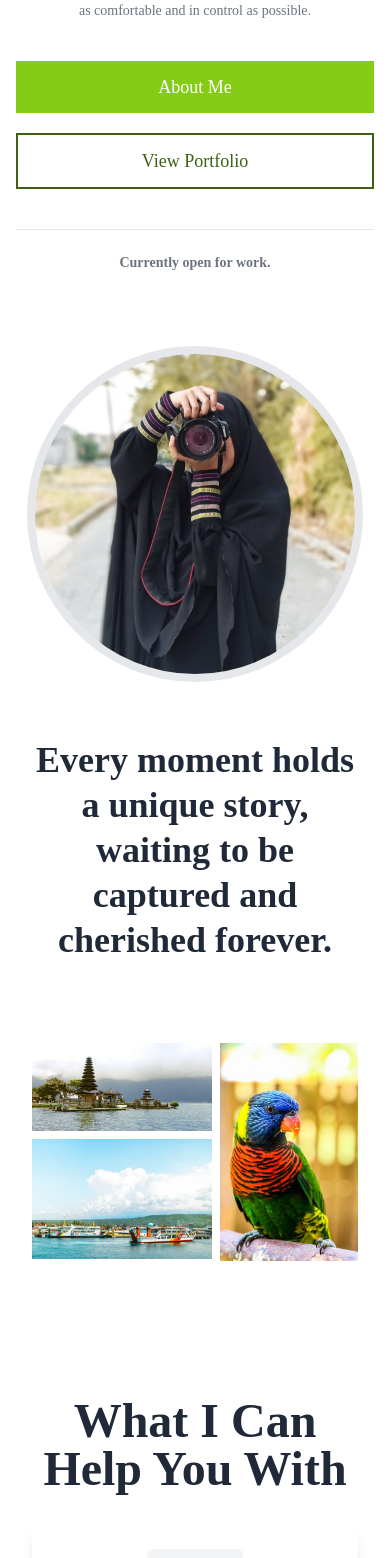
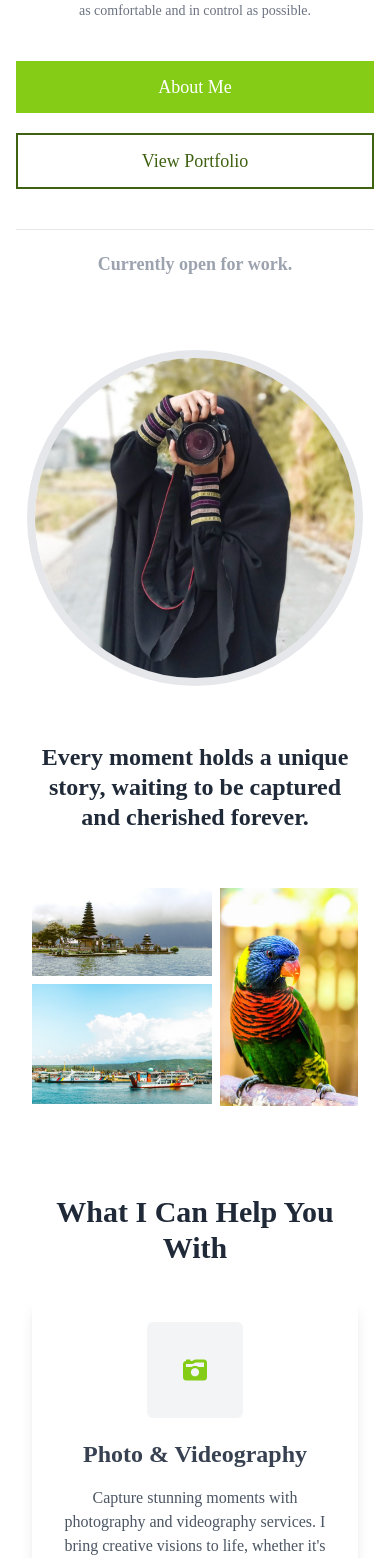
Before and after one commit to roziannn/kintanfotos-portfolio, a React (Create React App) app: page / in a window 390 px wide. Shown: the part 439-1997 px from the top of the page. Built offline with nearby package versions, Linux system fonts and the light colour scheme.

Commit message:
fix landing page layouts

```diff
--- a/src/components/Footer.jsx
+++ b/src/components/Footer.jsx
@@ -7,7 +7,7 @@ const Footer = () => {
           <div className="mb-10">
             <h2 className="text-4xl font-medium tracking-wider text-lime-400">KINTANFOTOS</h2>
             <p className="opacity-70 mt-4">A Passionate Photographer & Designer with three years experience using lens based on Karawang, Jawa Barat.</p>
-            <div className="flex grid-cols-3 gap-5 my-5 text-3xl">
+            <div className="flex grid-cols-3 gap-5 my-5 text-2xl lg:text-3xl">
               <i className="fa-brands fa-instagram"></i>
               <i className="fa-brands fa-youtube"></i>
               <i className="fa-regular fa-envelope"></i>
@@ -16,7 +16,7 @@ const Footer = () => {
 
           {/* Right Section (Contact) */}
           <div className="mb-10">
-            <h3 className="text-2xl">Feel free to reach out to me on WhatsApp.</h3>
+            <h3 className="text-xl lg:text-2xl">Feel free to reach out to me on WhatsApp.</h3>
             <p className="opacity-70 mt-4">
               I'm available for photography projects in the Karawang, Bekasi, and Bandung areas. Whether you're looking to capture special moments, events, or stunning visuals, I'd love to collaborate and bring your vision to life.
             </p>
--- a/src/components/Hero.jsx
+++ b/src/components/Hero.jsx
@@ -27,7 +27,7 @@ const Hero = () => {
         </div>
 
         <hr className="text-gray-500 mb-5" />
-        <span className="font-bold text-gray-500 text-sm">Currently open for work.</span>
+        <span className="font-bold text-gray-400 text-lg lg:text-sm">Currently open for work.</span>
       </div>
 
       <div className="mx-auto mb-16 lg:mb-0 lg:mx-0">
--- a/src/components/HomeFeed.jsx
+++ b/src/components/HomeFeed.jsx
@@ -1,6 +1,6 @@
 const HomeFeeds = () => {
   return (
-    <section className="py-16">
+    <section className="py-10 lg:py-16">
       <div className="container max-w-screen-xl mx-auto px-4">
         <div className="flex justify-center space-x-2 md:space-x-5 xl:space-x-8 mb-2 md:mb-5 xl:mb-8">
           <div className="space-y-2 md:space-y-5 xl:space-y-8">
--- a/src/components/Instagram.jsx
+++ b/src/components/Instagram.jsx
@@ -6,7 +6,7 @@ const Instagram = () => {
         <a href="https://instagram.com/kintania_marsha" target="_blank">
           {" "}
           <div className="flex justify-center">
-            <span className="block text-center text-3xl text-gray-500 mb-10">@kintania_marsha</span>
+            <span className="block text-center text-2xl lg:text-3xl text-gray-500 mb-10">@kintania_marsha</span>
             <svg className="w-4 h-4  text-gray-500" aria-hidden="true" xmlns="http://www.w3.org/2000/svg" width="24" height="24" fill="none" viewBox="0 0 24 24">
               <path
                 stroke="currentColor"
--- a/src/components/MyService.jsx
+++ b/src/components/MyService.jsx
@@ -1,8 +1,8 @@
 const Services = () => {
   return (
-    <section className="py-16">
+    <section className="pt-10 lg:pt-5 pb-16 ">
       <div className="container max-w-screen-xl mx-auto px-4 text-center">
-        <h2 className="text-5xl font-bold mb-8 text-gray-800">What I Can Help You With</h2>
+        <h2 className="text-3xl lg:text-5xl font-bold mb-8 text-gray-800">What I Can Help You With</h2>
 
         <div className="grid grid-cols-1 md:grid-cols-3 gap-8">
           <div className="bg-white shadow-lg p-6 rounded-lg flex flex-col items-center text-center">
--- a/src/components/Tagline-1.jsx
+++ b/src/components/Tagline-1.jsx
@@ -2,7 +2,7 @@ const Tagline_1 = () => {
   return (
     <>
       <div className="container max-w-4xl mx-auto px-4">
-        <h1 className="font-semibold text-gray-800 text-4xl md:text-3xl xl:text-4xl text-center leading-tight mb-4 xl:mb-4">
+        <h1 className="font-semibold text-gray-800 text-2xl md:text-3xl xl:text-4xl text-center leading-tight mb-4 xl:mb-4">
           <span className="text-gray-800">Every moment holds a unique story, waiting to be captured and cherished forever.</span>
         </h1>
       </div>
```
